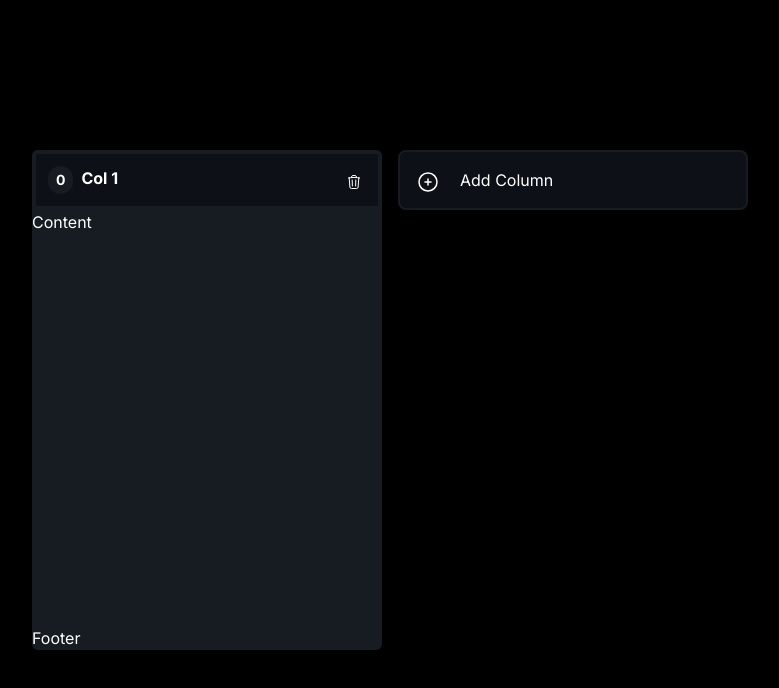
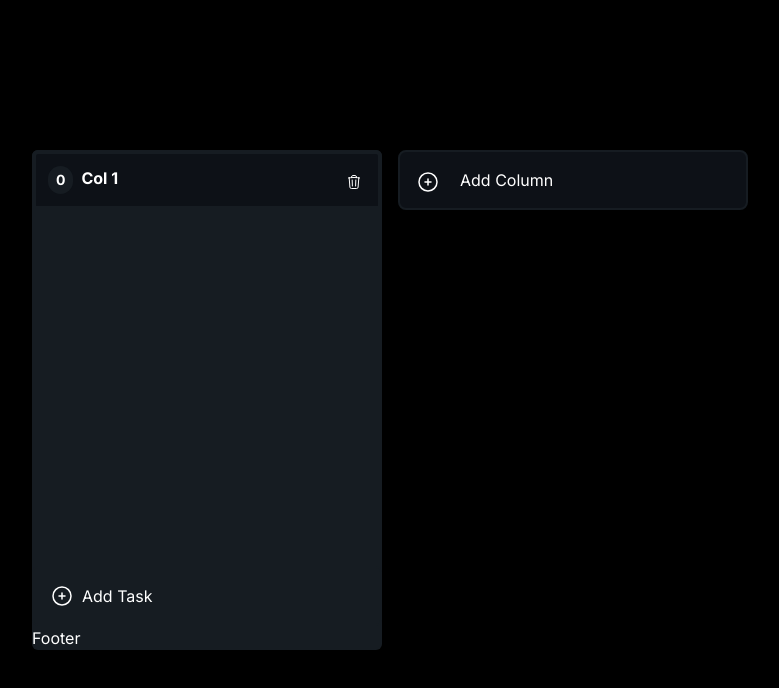
Before and after one commit to omar-zeineddine/kanban-board, a Next.js app: page / in a window 1280 px wide. Both pictures are taken after a click on the button "Add Column". Shown: the top 688 px of the page, without its empty margins (250-1029 px from the left). Built offline with nearby package versions, Linux system fonts and the light colour scheme.

Commit message:
feat - delete task

```diff
--- a/app/globals.css
+++ b/app/globals.css
@@ -7,3 +7,15 @@ body,
 #root {
   @apply box-border bg-black text-white;
 }
+
+::-webkit-scrollbar {
+  width: 8px;
+}
+
+::-webkit-scrollbar:horizontal {
+  height: 8px;
+}
+
+::-webkit-scrollbar-thumb {
+  @apply rounded-xl bg-rose-900;
+}
--- a/components/ColContainer.tsx
+++ b/components/ColContainer.tsx
@@ -1,17 +1,24 @@
 import React from "react";
-import { Col, Id } from "@/types";
+import { Col, Id, Task } from "@/types";
 import TrashIcon from "@/icons/TrashIcon";
 import { useSortable } from "@dnd-kit/sortable";
 import { CSS } from "@dnd-kit/utilities";
+import PlusIcon from "@/icons/PlusIcon";
+import TaskCard from "./TaskCard";
+import { deleteAppClientCache } from "next/dist/server/lib/render-server";
 
 interface Props {
   column: Col;
   deleteColumn: (id: Id) => void;
   updateColumn: (id: Id, title: string) => void;
+  createTask: (colId: Id) => void;
+  deleteTask: (id: Id) => void;
+  tasks: Task[];
 }
 
 const ColContainer = (props: Props) => {
-  const { column, deleteColumn, updateColumn } = props;
+  const { column, deleteColumn, updateColumn, createTask, tasks, deleteTask } =
+    props;
   const [editMode, setEditMode] = React.useState(false);
 
   const {
@@ -92,8 +99,21 @@ const ColContainer = (props: Props) => {
         </button>
       </div>
       {/* task container */}
-      <div className="flex flex-grow">Content</div>
+      <div className="flex flex-grow flex-col gap-4 overflow-y-auto overflow-x-hidden p-2">
+        {tasks.map((task) => (
+          <TaskCard key={task.id} task={task} deleteTask={deleteTask} />
+        ))}
+      </div>
       {/* footer */}
+      <button
+        className="flex items-center gap-2 rounded-md border-2 border-colBackgroundColor border-x-colBackgroundColor p-4 hover:bg-mainBackgroundColor hover:text-rose-500 active:bg-black"
+        onClick={() => {
+          createTask(column.id);
+        }}
+      >
+        <PlusIcon />
+        Add Task
+      </button>
       <div>Footer</div>
     </div>
   );
--- a/components/KanbanBoard.tsx
+++ b/components/KanbanBoard.tsx
@@ -1,7 +1,7 @@
 "use client";
-import React, { useMemo } from "react";
+import React, { useMemo, useState } from "react";
 import PlusIcon from "@/icons/PlusIcon";
-import { Col, Id } from "@/types";
+import { Col, Id, Task } from "@/types";
 import ColContainer from "./ColContainer";
 import {
   DndContext,
@@ -21,6 +21,9 @@ const KanbanBoard = () => {
   const [cols, setCols] = React.useState<Col[]>([]);
   const colsId = useMemo(() => cols.map((col) => col.id), [cols]);
   // console.log(cols);
+
+  const [tasks, setTasks] = useState<Task[]>([]);
+
   const [activeCol, setActiveCol] = React.useState<Col | null>(null);
 
   // fix delete button drag
@@ -54,6 +57,20 @@ const KanbanBoard = () => {
       return { ...col, title };
     });
     setCols(newCols);
+  };
+
+  const createTask = (colId: Id) => {
+    const newTask: Task = {
+      id: generateId(),
+      columnId: colId,
+      content: `Task ${tasks.length + 1}`,
+    };
+    setTasks([...tasks, newTask]);
+  };
+
+  const deleteTask = (id: Id) => {
+    const newTasks = tasks.filter((task) => task.id !== id);
+    setTasks(newTasks);
   };
 
   function generateId() {
@@ -102,6 +119,9 @@ const KanbanBoard = () => {
                   column={col}
                   deleteColumn={deleteCol}
                   updateColumn={updateCol}
+                  createTask={createTask}
+                  tasks={tasks.filter((task) => task.columnId === col.id)}
+                  deleteTask={deleteTask}
                 />
               ))}
             </SortableContext>
@@ -123,6 +143,9 @@ const KanbanBoard = () => {
                 column={activeCol}
                 deleteColumn={deleteCol}
                 updateColumn={updateCol}
+                createTask={createTask}
+                tasks={tasks.filter((task) => task.columnId === activeCol.id)}
+                deleteTask={deleteTask}
               />
             )}
           </DragOverlay>,
--- /dev/null
+++ b/components/TaskCard.tsx
@@ -0,0 +1,34 @@
+import React from "react";
+import { Task, Id } from "@/types";
+import TrashIcon from "@/icons/TrashIcon";
+
+type Props = {
+  task: Task;
+  deleteTask: (id: Id) => void;
+};
+
+const TaskCard = ({ task, deleteTask }: Props) => {
+  const [mouseOver, setMouseOver] = React.useState(false);
+
+  return (
+    <div
+      className="relative flex h-[100px] min-h-[100px] cursor-grab items-center rounded-xl bg-mainBackgroundColor p-2 text-left hover:ring-2 hover:ring-inset hover:ring-rose-500"
+      onMouseEnter={() => setMouseOver(true)}
+      onMouseLeave={() => setMouseOver(false)}
+    >
+      {task.content}
+      {mouseOver && (
+        <button
+          className="absolute right-5 top-1/2 size-5 -translate-y-1/2 rounded-md stroke-white opacity-50 hover:bg-colBackgroundColor hover:opacity-100"
+          onClick={() => {
+            deleteTask(task.id);
+          }}
+        >
+          <TrashIcon />
+        </button>
+      )}
+    </div>
+  );
+};
+
+export default TaskCard;
--- a/types.ts
+++ b/types.ts
@@ -4,3 +4,9 @@ export type Col = {
   id: Id;
   title: string;
 };
+
+export type Task = {
+  id: Id;
+  columnId: Id;
+  content: string;
+};
```
